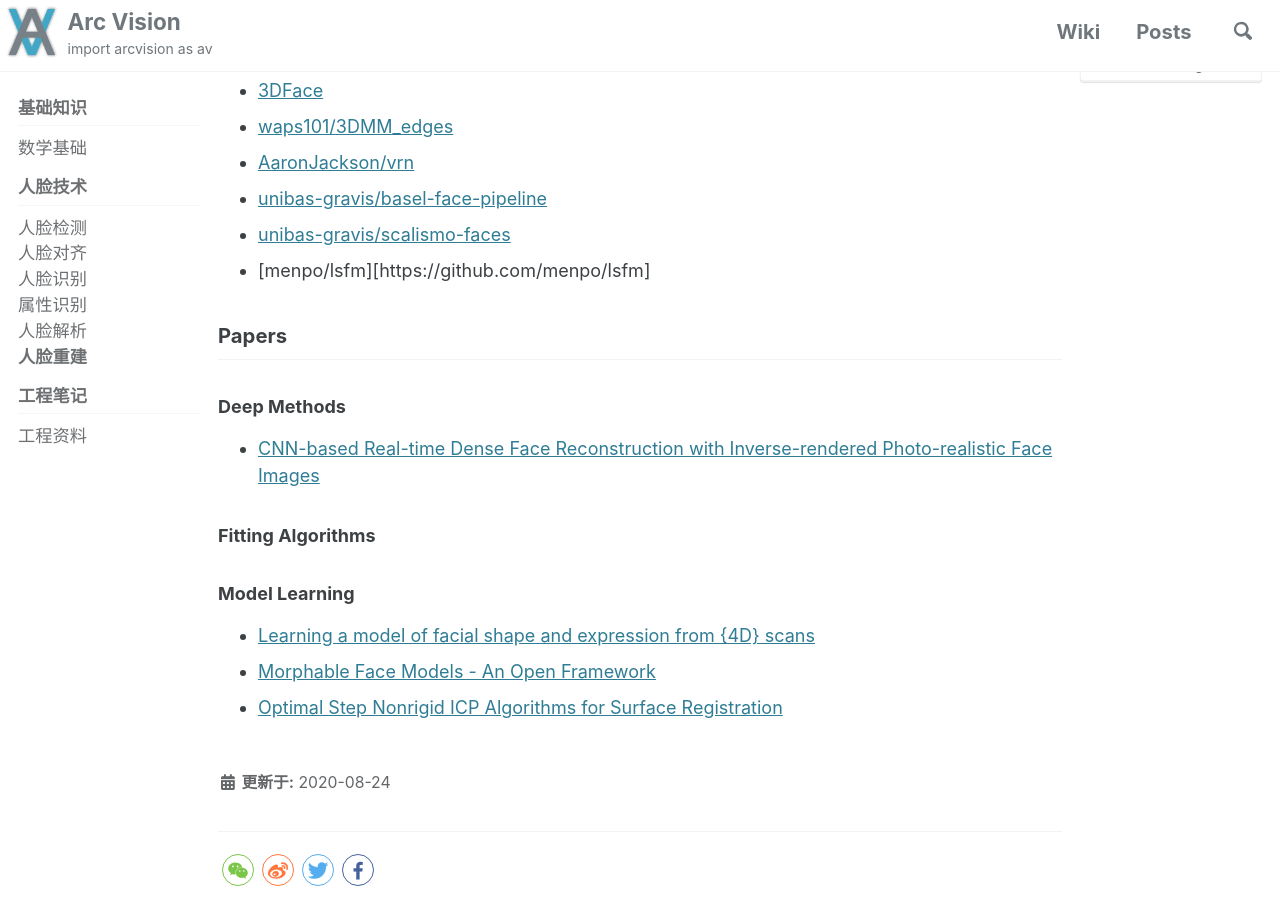
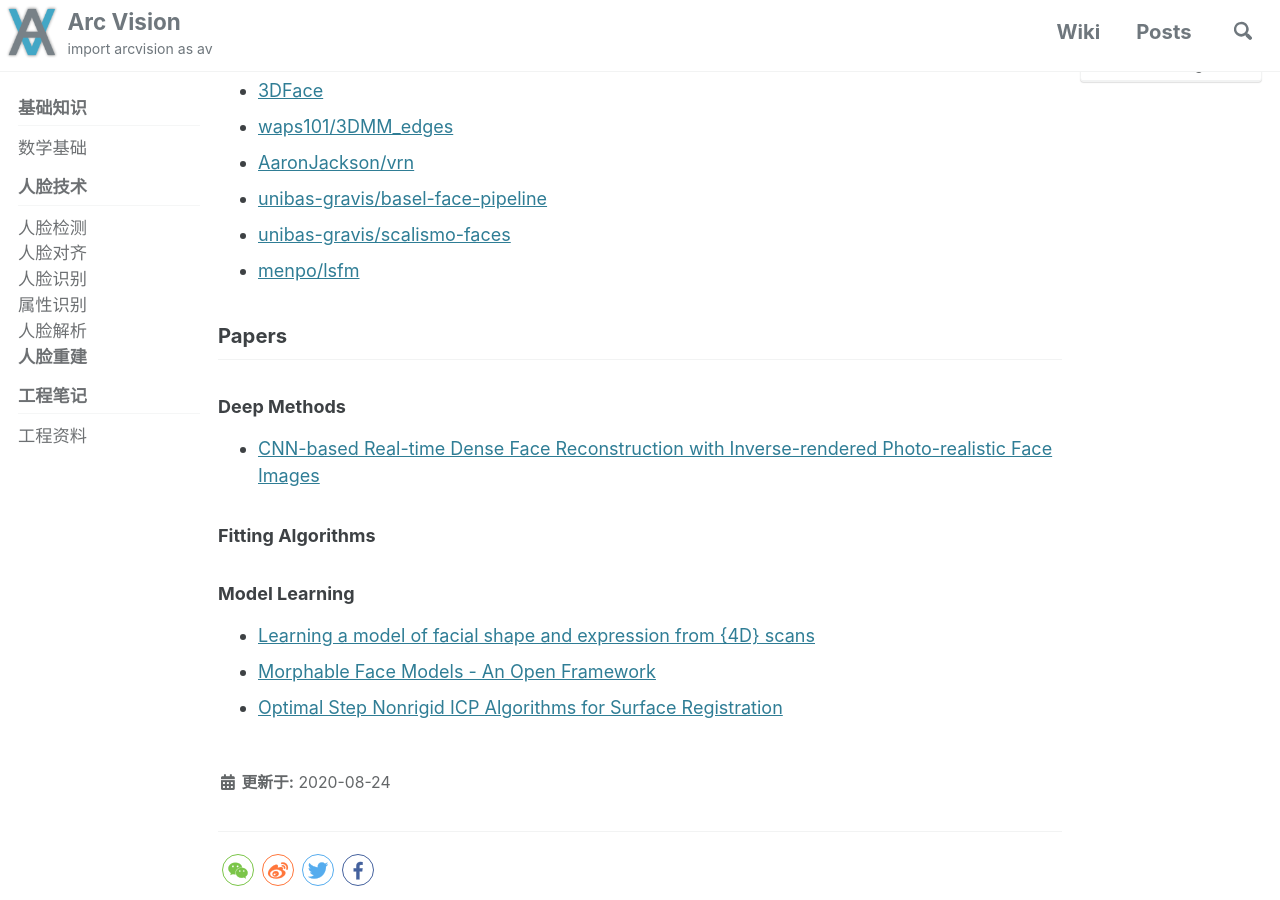
Before and after one commit to ArcVision/ArcVision.github.io, a Jekyll site: the page built from _wiki/15-face-reconstruction.md, in a window 1280 px wide and 900 px high, scrolled down 306 px. Built offline with Jekyll 4.4.1, drawn with Linux system fonts in a browser that asks for light colours; cached includes are drawn as plain includes; comment, search, counter and statistics services are not loaded.

Commit message:
Update 15-face-reconstruction.md

```diff
--- a/_wiki/15-face-reconstruction.md
+++ b/_wiki/15-face-reconstruction.md
@@ -14,7 +14,7 @@ permalink: /wiki/face-reconstruction/
 - [AaronJackson/vrn](https://github.com/AaronJackson/vrn)
 - [unibas-gravis/basel-face-pipeline](https://github.com/unibas-gravis/basel-face-pipeline)
 - [unibas-gravis/scalismo-faces](https://github.com/unibas-gravis/scalismo-faces)
-- [menpo/lsfm][https://github.com/menpo/lsfm]
+- [menpo/lsfm](https://github.com/menpo/lsfm)
 
 ## Papers
 
```
